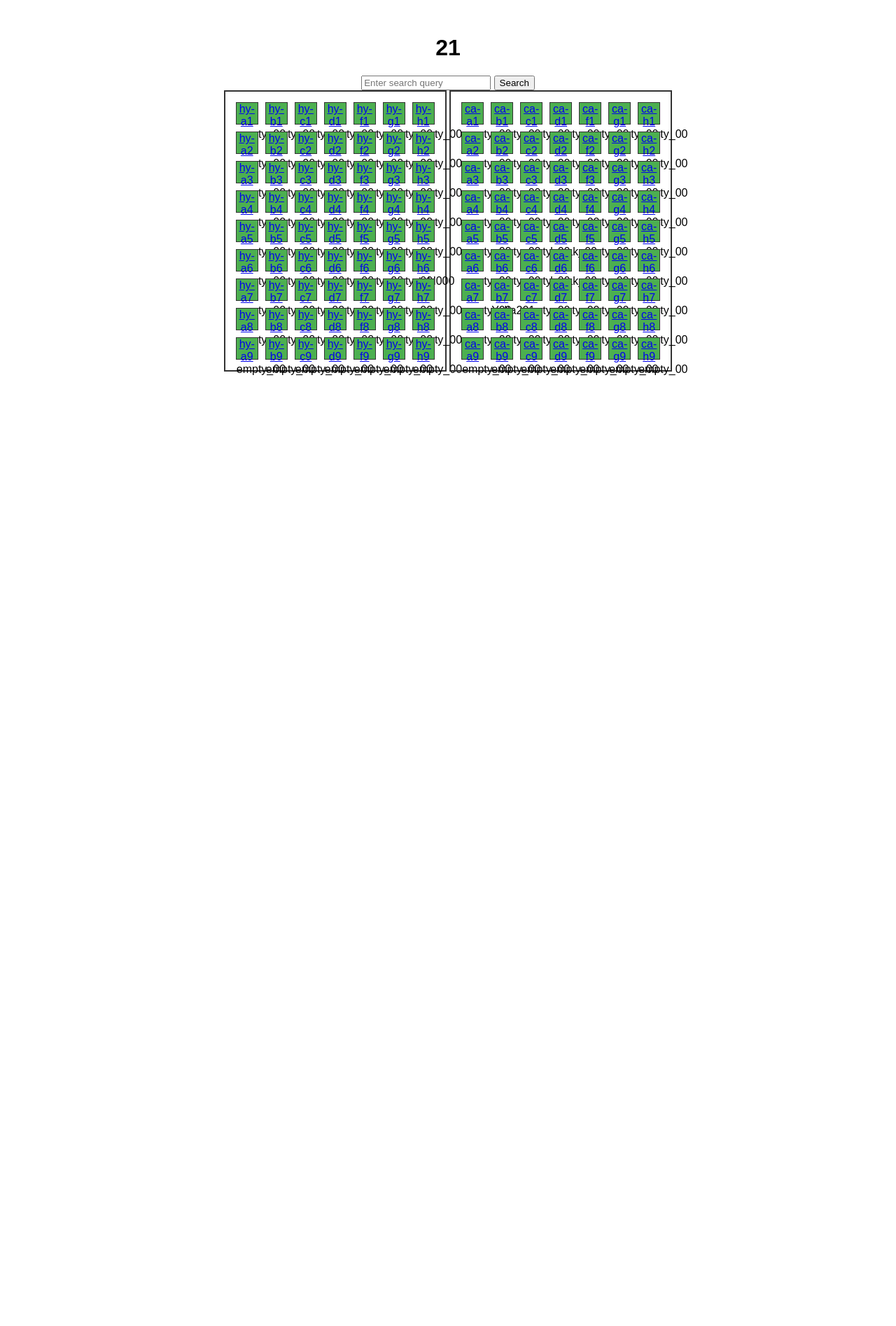
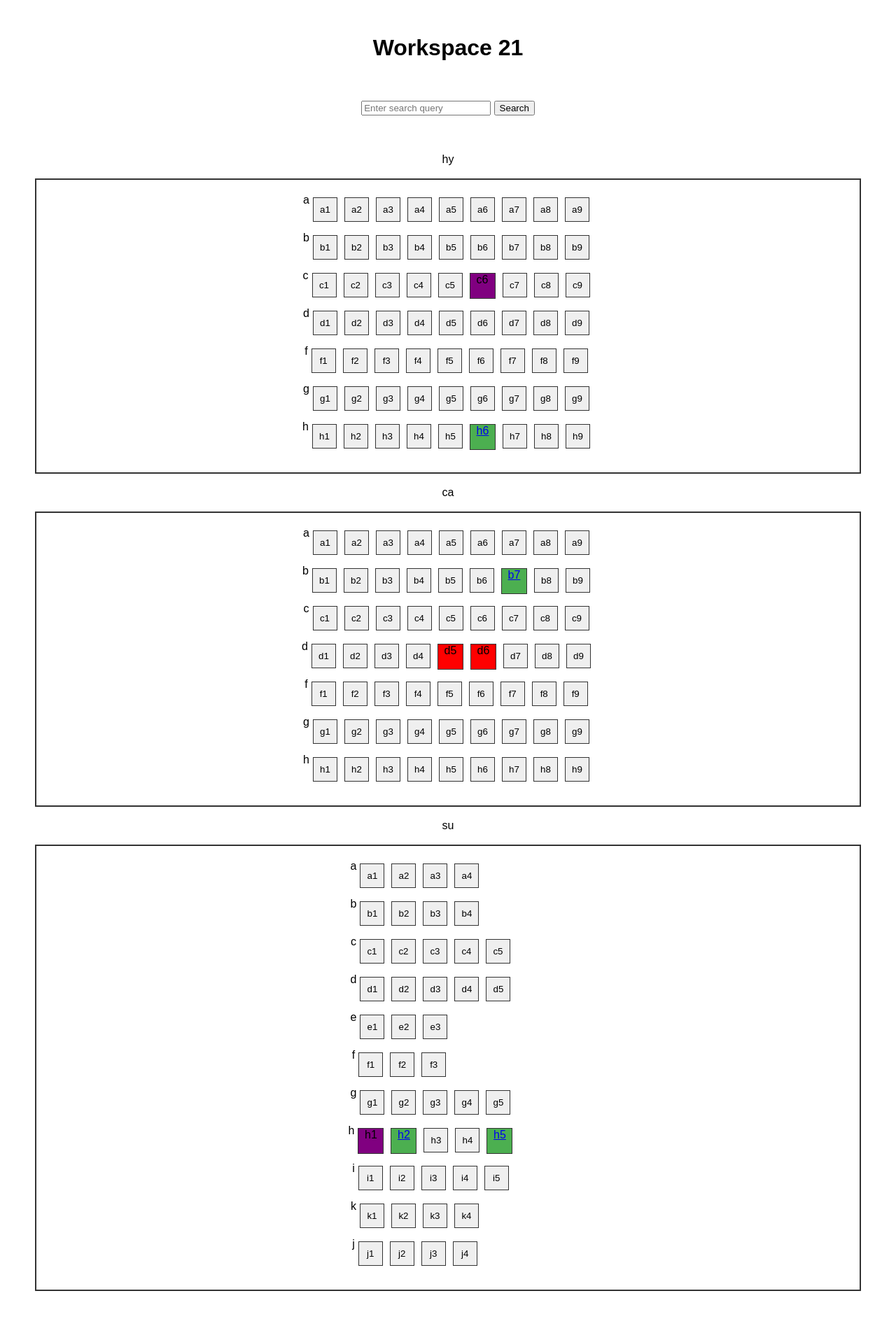
Before and after one commit to KiraArensky/school_21_workspaces, a Flask app: page / in a window 1280 px wide. Shown: the whole page at 70% size. Before the commit the page ends 537 px from the top, so only its background shows below. Run offline with Flask 3, Linux system fonts and the light colour scheme; data comes from the database, SQL or seed files in the repository; both versions use the stored data as it was after the commit.

Commit message:
need push + book

```diff
--- a/data/back_json.py
+++ b/data/back_json.py
@@ -9,14 +9,21 @@ def db():
     cur = con.cursor()
 
     # запрос всех данных из базы данных
-    result_db = cur.execute("""SELECT * FROM workspace""").fetchall()
+    result_db = cur.execute("""SELECT place, login FROM workspace""").fetchall()
+
+    result_db_1 = cur.execute("""SELECT place, book_login FROM workspace""").fetchall()
 
     # создание словаря с ключами места и значением логина
     json_output = {}
     for i in result_db:
         json_output[i[0]] = i[1]
 
-    return json_output
+    # создание словаря с ключами места и значением забронированного логина
+    book_login = {}
+    for i in result_db_1:
+        book_login[i[0]] = i[1]
+
+    return json_output, book_login
 
 
 def json_open(file_json):
@@ -35,12 +42,10 @@ def json_open(file_json):
 
     places_db = cur.execute("""SELECT place FROM workspace""").fetchall()
 
-    if place not in places_db:
-        return False
-
-    # добавление записи в базу данных
-    cur.execute(f'''UPDATE workspace SET login = '{login}' WHERE place = '{place}' ''')
-    con.commit()
+    if place in places_db or len(login) == 8:
+        # добавление записи в базу данных
+        cur.execute(f'''UPDATE workspace SET login = '{login}' WHERE place = '{place}' ''')
+        con.commit()
 
 
 def check_login(search_login):
--- a/db/login.json
+++ b/db/login.json
@@ -1,4 +1,4 @@
 {
-  "login": "Иванов",
-  "place": "hffhy-a8"
+  "login": "break_00",
+  "place": "ca-d6"
 }
--- a/main.py
+++ b/main.py
@@ -8,25 +8,22 @@ app = Flask(__name__)
 
 @app.route('/', methods=['GET', 'POST'])
 def main():
+    search_login = "empty_00"
     if request.method == 'GET':
-        json_output = db()
+        json_output, book_login = db()
         if open("db/login.json"):
             file_json = 'db/login.json'
-            if json_open(file_json) is False:
-                pass
-        search_login = "empty"
-        return render_template("index.html", workspace=json_output, query=search_login)
+            json_open(file_json)
+        return render_template("index.html", workspace=json_output, query=search_login, book=book_login)
     else:
         search_login = request.form['query']
-        json_output = db()
+        json_output, book_login = db()
         if open("db/login.json"):
             file_json = 'db/login.json'
             json_open(file_json)
             if check_login(search_login):
-                return render_template("index.html", workspace=json_output, query=search_login)
-        search_login = "empty"
-        return render_template("index.html", workspace=json_output, query=search_login)
-
+                return render_template("index.html", workspace=json_output, query=search_login, book=book_login)
+        return render_template("index.html", workspace=json_output, query=search_login, book=book_login)
 
 
 if __name__ == '__main__':
--- a/static/style.css
+++ b/static/style.css
@@ -5,38 +5,85 @@ body {
 }
 
 .cluster {
-    display: inline-block;
+    text-align: center;
     border: 2px solid #333;
-    padding: 10px;
+    padding: 20px;
 }
 
 .row {
+    text-align: center;
     display: flex;
     justify-content: center;
 }
 
 .seat {
-    width: 30px;
-    height: 30px;
+    width: 35px;
+    height: 35px;
     margin: 5px;
     border: 1px solid #333;
     cursor: pointer;
 }
 
 .selected {
-    width: 30px;
-    height: 30px;
+    width: 35px;
+    height: 35px;
     margin: 5px;
     background-color: #4CAF50;
     border: 1px solid #333;
-    cursor: pointer;
+}
+
+.break {
+    width: 35px;
+    height: 35px;
+    margin: 5px;
+    background-color: red;
+    border: 1px solid #333;
 }
 
 .selected_search {
-    width: 30px;
-    height: 30px;
+    width: 35px;
+    height: 35px;
     margin: 5px;
     background-color: yellow;
     border: 1px solid #333;
     cursor: pointer;
 }
+.none_seat{
+    width: 35px;
+    height: 35px;
+    margin: 5px;
+    cursor: pointer;
+}
+.book{
+    width: 35px;
+    height: 35px;
+    margin: 5px;
+    background-color: purple;
+    border: 1px solid #333;
+}
+
+      #main {
+        display: none;
+        position: absolute;
+        top: 0;
+        left: 0;
+        width: 100%;
+        height: 100%;
+      }
+      #okno {
+        width: 300px;
+        height: 50px;
+        text-align: center;
+        padding: 15px;
+        border: 3px solid #0000cc;
+        border-radius: 10px;
+        color: #0000cc;
+        position: absolute;
+        top: 0;
+        right: 0;
+        bottom: 0;
+        left: 0;
+        margin: auto;
+        background: white;
+      }
+      #main:target {display: block;}
--- a/templates/index.html
+++ b/templates/index.html
@@ -3,37 +3,86 @@
 <head>
     <meta charset="UTF-8">
     <meta name="viewport" content="width=device-width, initial-scale=1.0">
+    <script></script>
     <link rel="stylesheet" href="{{ url_for('static', filename='style.css') }}">
-    <title>22</title>
+    <title>Hedgehogs</title>
 </head>
 <body>
-    <h1>21</h1>
+    <h1>Workspace 21</h1>
+    <br><br>
     <form action="/" method="POST">
         <input type="text" name="query" placeholder="Enter search query">
         <button type="submit">Search</button>
     </form>
+    <br><br><br>
     <!-- создание поля с местами -->
     <div class="campus">
          {% for cluster in ["hy", "ca"] %}
+            {{ cluster }} <br><br>
             <div class="cluster">
-                {% for place in range(1, 10) %}
+                {% for row in ["a", "b", "c", "d", "f", "g", "h"] %}
                     <div class="row">
-                        {% for row in ["a", "b", "c", "d", "f", "g", "h"] %}
-                        {% set place_id = "".join([cluster ,'-' ,row , place|string]) %}
-                        {% if workspace[place_id] == "empty" %}
-                            <div class="seat">
-                                {{ place_id }}
+                        <a>{{ row }}</a><br><br><br>
+                        {% for place in range(1, 10) %}
+                        {% set place_id = "".join([cluster, '-', row, place|string]) %}
+                        {% if place_id not in workspace %}
+                            <div class="none_seat">
+                            </div>
+                        {% elif book[place_id] != "empty_00" %}
+                            <div class="book">
+                                {{ place_id[3:] }}
+                            </div>
+                        {% elif workspace[place_id] == "empty_00" %}
+                        <input class="seat" type="submit" name="free_place" value={{ place_id[3:] }}>
+                        {% elif workspace[place_id] == "break_00" %}
+                            <div class="break">
+                                {{ place_id[3:] }}
                             </div>
                         {% else %}
                         {% if workspace[place_id] == query %}
                             <div class="selected_search">
-                                <a href="#login_place">{{ place_id }}</a>
-                                {{ workspace[place_id] }}
+                                <a href="#main">{{ place_id[3:] }}</a>
                             </div>
                         {% else %}
                             <div class="selected">
-                                <a href="#login_place">{{ place_id }}</a>
-                                {{ workspace[place_id] }}
+                                <a href="#main" >{{ place_id[3:] }}</a>
+                            </div>
+                        {% endif %}
+                        {% endif %}
+                        {% endfor %}
+                    </div>
+                {% endfor %}
+            </div><br>
+        {% endfor %}
+        {% set cluster = "su" %}
+            {{ cluster }}<br><br>
+            <div class="cluster">
+                {% for row in ["a", "b", "c", "d", "e", "f", "g", "h", "i", "k", "j"] %}
+                    <div class="row">
+                        <a>{{ row }}</a><br><br><br>
+                        {% for place in range(1, 7) %}
+                        {% set place_id = "".join([cluster, '-', row, place|string]) %}
+                        {% if place_id not in workspace %}
+                            <div class="none_seat">
+                            </div>
+                        {% elif book[place_id] != "empty_00" %}
+                            <div class="book">
+                                {{ place_id[3:] }}
+                            </div>
+                        {% elif workspace[place_id] == "empty_00" %}
+                        <input class="seat" type="submit" name="free_place" value={{ place_id[3:] }}>
+                        {% elif workspace[place_id] == "break_00" %}
+                            <div class="break">
+                                {{ place_id[3:] }}
+                            </div>
+                        {% else %}
+                        {% if workspace[place_id] == query %}
+                            <div class="selected_search">
+                                <a href="#main">{{ place_id[3:] }}</a>
+                            </div>
+                        {% else %}
+                            <div class="selected">
+                                <a href="#main">{{ place_id[3:] }}</a>
                             </div>
                         {% endif %}
                         {% endif %}
@@ -41,7 +90,11 @@
                     </div>
                 {% endfor %}
             </div>
-        {% endfor %}
     </div>
+    <a href="" id="main">
+      <div id="okno">
+          {{ workspace[place_id] }}
+      </div>
+    </a>
 </body>
 </html>
```
Also changed, not shown: data/workspace.db.
